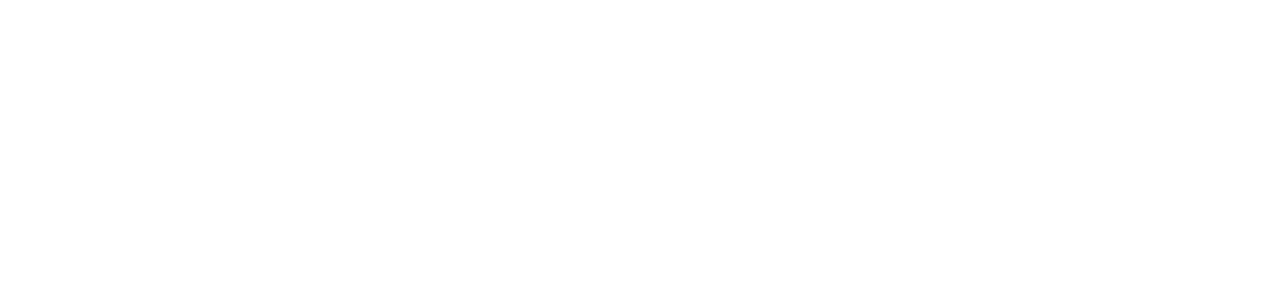
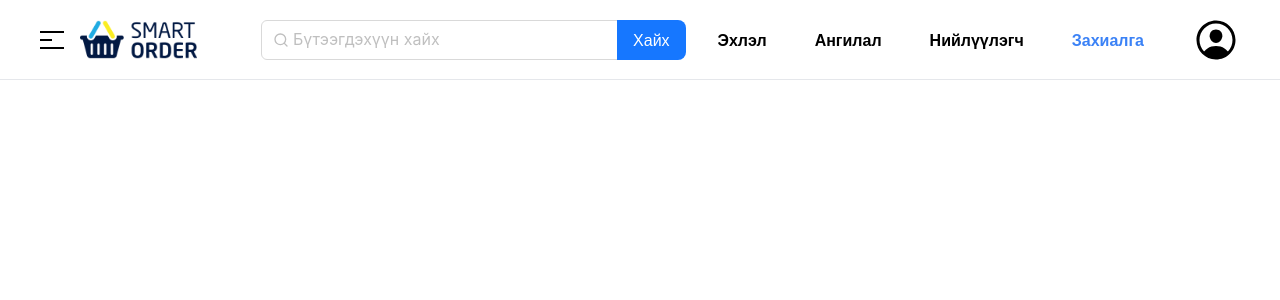
Before and after one commit to Kyok309/SmartOrder, a Next.js app: page /order in a window 1280 px wide. Shown: the top 300 px of the page. Built offline with nearby package versions, Linux system fonts and the light colour scheme.

Commit message:
made order and Header for order

```diff
--- a/src/app/cart/page.jsx
+++ b/src/app/cart/page.jsx
@@ -1,7 +1,9 @@
 import React from 'react';
+import { Header } from '../components/Header';
+
 export default function Cart(){
     return(
-        <main>
+        <main className="bg-white">
         </main>
     );
 }
--- a/src/app/components/Cart/Header.js
+++ /dev/null
@@ -1,9 +0,0 @@
-export const Header = () => {
-    return(
-        <div className="w-full h-16 sm:h-20 2xl:h-22 bg-white border-b fixed top-0 z-20 flex justify-center items-center">
-            <div>
-
-            </div>
-        </div>
-    );
-}
--- /dev/null
+++ b/src/app/components/Header.jsx
@@ -0,0 +1,60 @@
+"use client"
+import { HiOutlineMenuAlt1, HiOutlineMenuAlt2 } from "react-icons/hi";
+import { IoPersonCircleOutline } from "react-icons/io5";
+import { useState } from "react";
+import { Button, Input } from "antd";
+import '../globals.css';
+import { LuSearch } from "react-icons/lu";
+
+export const Header = () => {
+    const [isSideMenuOpen, setMenu] = useState(false);
+    const navLinks = [
+        {
+            label: "Эхлэл",
+            href: "http://localhost:3000/"
+        },
+        {
+            label: "Ангилал",
+            href: "https://smartorder.mn/categories"
+        },
+        {
+            label: "Нийлүүлэгч",
+            href: "https://smartorder.mn/vendors"
+        },
+        {
+            label: "Захиалга",
+            href: "/"
+        }
+    ]
+    const MenuIcon = () => {
+        return (
+          <div onClick={() => setMenu(true)} className="group cursor-pointer">
+            <span className="block h-0.5 mb-1.5 w-6 bg-black group-hover:w-3 transitionMenu"></span>
+            <span className="block h-0.5 mb-1.5 w-3 bg-black group-hover:w-5 transitionMenu"></span>
+            <span className="block h-0.5 w-6 bg-black group-hover:w-6 transitionMenu"></span>
+          </div>
+        );
+    };
+    const { Search } = Input;
+    return(
+        <div className="w-full h-16 md:h-20 2xl:h-24 px-10 bg-white border-b fixed top-0 z-20 flex justify-center items-center">
+            <div className="w-full h-full flex items-center justify-between">
+                {/* Menu, Logo */}
+                <div className="h-full w-fit flex gap-4 items-center flex-shrink-0 mr-8">
+                    <MenuIcon/>
+                    <div className="h-full">
+                        <img src="../../../../images/logo.png" className="h-full py-5 object-contain"/>
+                    </div>
+                </div>
+                <Search prefix={<LuSearch className="text-[#BFBFBF]"/>} placeholder="Бүтээгдэхүүн хайх" allowClear enterButton="Хайх" size="large" className="w-full px-8"/>
+                <div className="flex gap-12 items-center">
+                    <a href="../../page.js" className="font-semibold hover:underline hover:text-blue-500">Эхлэл</a>
+                    <a href="https://smartorder.mn/categories" className="font-semibold hover:underline hover:text-blue-500">Ангилал</a>
+                    <a href="https://smartorder.mn/vendors" className="font-semibold hover:underline hover:text-blue-500">Нийлүүлэгч</a>
+                    <a href="/" className="font-semibold text-blue-500 hover:underline hover:text-blue-500">Захиалга</a>
+                    <IoPersonCircleOutline className="text-5xl"/>
+                </div>
+            </div>
+        </div>
+    );
+}
--- a/src/app/components/Home/CardItem1.js
+++ b/src/app/components/Home/CardItem1.jsx
@@ -1,7 +1,7 @@
 import { Card } from "antd"
 import '../../globals.css';
 
-export const CardItem1 = ({ Icon, title, desc }) => {
+const CardItem1 = ({ Icon, title, desc }) => {
   return(
     <Card hoverable className="group lg:p-2 transition ease-in-out delay-100 hover:-translate-y-2 lato-font text-[#777777]">
       <div className='box-content w-8 h-8 md:w-10 md:h-10 xl:w-12 xl:h-12 mb-2 md:mb-4 xl:mb-4 bg-blue-50 rounded flex items-center justify-center'>
@@ -12,3 +12,4 @@ export const CardItem1 = ({ Icon, title, desc }) => {
     </Card>
   );
 };
+export default CardItem1;
--- a/src/app/components/Home/CardItem2.js
+++ b/src/app/components/Home/CardItem2.jsx
@@ -1,7 +1,7 @@
 import { Card } from "antd"
 import '../../globals.css';
 
-export const CardItem2 = ({ Icon, title, desc }) => {
+const CardItem2 = ({ Icon, title, desc }) => {
   return(
     <Card hoverable className="group lg:p-4 transition ease-in-out delay-100 lato-font text-[#777777]">
       <div className="flex justify-between">
@@ -16,3 +16,4 @@ export const CardItem2 = ({ Icon, title, desc }) => {
     </Card>
   );
 };
+export default CardItem2;
--- a/src/app/components/Home/CardItem3.js
+++ b/src/app/components/Home/CardItem3.jsx
@@ -1,7 +1,7 @@
 import { Card } from "antd"
 import '../../globals.css';
 
-export const CardItem3 = ({ Icon, title, desc }) => {
+const CardItem3 = ({ Icon, title, desc }) => {
   return(
     <Card hoverable className="group transition-shadow delay-100 ease-in-out transform hover:shadow-[0_4px_20px_0_rgba(255,255,255,1)] lato-font text-[#777777]">
       <div className="flex justify-between">
@@ -16,3 +16,4 @@ export const CardItem3 = ({ Icon, title, desc }) => {
     </Card>
   );
 };
+export default CardItem3;
--- a/src/app/components/Home/NavBar.js
+++ b/src/app/components/Home/NavBar.jsx
@@ -7,7 +7,7 @@ import { LuMenu } from "react-icons/lu";
 import { MdLogin, MdOutlinePersonOutline } from "react-icons/md";
 import '../../globals.css';
 
-export const NavBar = () => {
+export default function NavBar() {
   const [isSideMenuOpen, setMenu] = useState(false);
 
   const navLinks = [
@@ -39,7 +39,7 @@ export const NavBar = () => {
         {/* Logo */}
         <div className="h-full flex gap-0 sm:gap-8 items-center w-full sm:w-fit">
           <Button icon={<LuMenu className="text-xl"/>} size="medium" className="custom-btn block xl:hidden cursor-pointer hover:bg-gray-400 flex items-center" onClick={() => setMenu(true)}/>
-          <a href="/" className="py-4 pr-8 h-full flex flex-1 justify-center sm:flex-none">
+          <a href="/" className="py-4 h-full flex flex-1 justify-center sm:flex-none">
             <img src="/images/logo.png" className="h-full"/>
           </a>
         </div>
@@ -48,13 +48,13 @@ export const NavBar = () => {
         <div className="flex items-center">
           <div className="hidden xl:block xl:flex xl:items-center">
             {navLinks.map((d, i)=>(
-              <Button key={i} type="text" size="large" href={d.href} className="px-4 py-5 text-[#777777] custom-button" style={{ borderRadius: 0 }}>{d.label}</Button>
+              <Button key={i} type="text" size="large" href={d.href} className="px-4 py-6 text-[#777777] custom-button" style={{ borderRadius: 0 }}>{d.label}</Button>
             ))}
             <div className="px-4 text-[#777777]">|</div>
           </div>
           <div className="hidden flex items-center sm:block">
             <Button type="default" className="px-2.5 mx-2 2xl:px-4 h-8 lg:h-9 custom-button" style={{ borderRadius: 5, fontWeight: 500 }}>Нэвтрэх</Button>
-            <Button type="primary" className="px-2.5 mx-2 2xl:px-4 h-8 lg:h-9 custom-button" style={{ borderRadius: 5, fontWeight: 500 }}>Бүртгүүлэх</Button>
+            <Button type="primary" contentFontSize={20} className="px-2.5 mx-2 2xl:px-4 h-8 lg:h-9 custom-button" style={{ borderRadius: 5, fontWeight: 500 }}>Бүртгүүлэх</Button>
           </div>
         </div>
 
--- a/src/app/components/Home/Title.js
+++ b/src/app/components/Home/Title.jsx
@@ -1,5 +1,5 @@
 import '../../globals.css'
-export const Title = ({ divClassName = "", hrClassName = "", title }) => {
+const Title = ({ divClassName = "", hrClassName = "", title }) => {
   return(
     <div>
       <div className={`text-center text-base md:text-xl xl:text-2xl font-bold lato-font mt-8 ${divClassName}`}>{title}</div>
@@ -7,3 +7,4 @@ export const Title = ({ divClassName = "", hrClassName = "", title }) => {
     </div>
   );
 };
+export default Title;
--- a/src/app/globals.css
+++ b/src/app/globals.css
@@ -39,14 +39,14 @@ body {
 .ant-btn {
   font-family: 'Lato', sans-serif !important;
 }
-.custom-btn{
+/* .custom-btn{
   color: #575757 !important;
   border-color: transparent !important;
   background-color: #f4f4f4 !important;
 }
 .custom-btn:hover {
   background-color: #E5E5EA !important;
-}
+} */
 @media screen and (max-width: 768px) {
   .custom-button {
     font-size: 12px;
@@ -57,3 +57,7 @@ body {
     font-size: 14px;
   }
 }
+.transitionMenu{
+  transition-duration: 0.2s;
+  transition-timing-function: ease-in-out;
+}
--- a/src/app/order/page.jsx
+++ b/src/app/order/page.jsx
@@ -1,8 +1,9 @@
 import React from 'react';
+import { Header } from '../components/Header';
 export default function Order(){
     return(
-        <main>
-
+        <main className="bg-white">
+            <Header/>
         </main>
     );
 }
--- a/src/app/page.js
+++ b/src/app/page.js
@@ -4,11 +4,11 @@ import './globals.css'
 
 import { Carousel } from 'antd';
 import Counter from './components/Home/Counter';
-import { Title } from './components/Home/Title';
-import { CardItem1 } from './components/Home/CardItem1';
-import { CardItem2 } from './components/Home/CardItem2';
-import { CardItem3 } from './components/Home/CardItem3';
-import { NavBar } from './components/Home/NavBar';
+import Title from './components/Home/Title';
+import CardItem1 from './components/Home/CardItem1';
+import CardItem2 from './components/Home/CardItem2';
+import CardItem3 from './components/Home/CardItem3';
+import NavBar from './components/Home/NavBar';
 
 import { BsGlobe2 } from "react-icons/bs";
 import { GrTasks } from "react-icons/gr";
@@ -87,7 +87,7 @@ export default function Home() {
 
         {/* Counter */}
         <section className="w-full py-16 md:py-28 xl:py-32 text-white text-lg sm:text-2xl bg-[#3772FF] flex items-center justify-center" ref={triggerRef}>
-          <div className="w-3/5 gap-8 lg:gap-0 lg:w-4/5 grid grid-cols-2 gap-8 lg:w-3/4 lg:grid-cols-4 justify-between place-items-start">
+          <div className="w-3/5 gap-8 lg:gap-0 lg:w-4/5 grid grid-cols-2 gap-8 lg:w-3/4 lg:grid-cols-4 justify-between place-items-start lg:place-items-center">
             <div className="flex flex-col">
               <TbArrowsJoin2 className="mb-4 text-4xl md:text-5xl xl:text-6xl"/>
               <Counter start={0} end={325} duration={2000} trigger={triggerRef} text="Нийлүүлэгчийн тоо"/>
```
Also changed, not shown: src/app/components/Home/Counter.jsx (renamed from src/app/components/Home/Counter.js).
